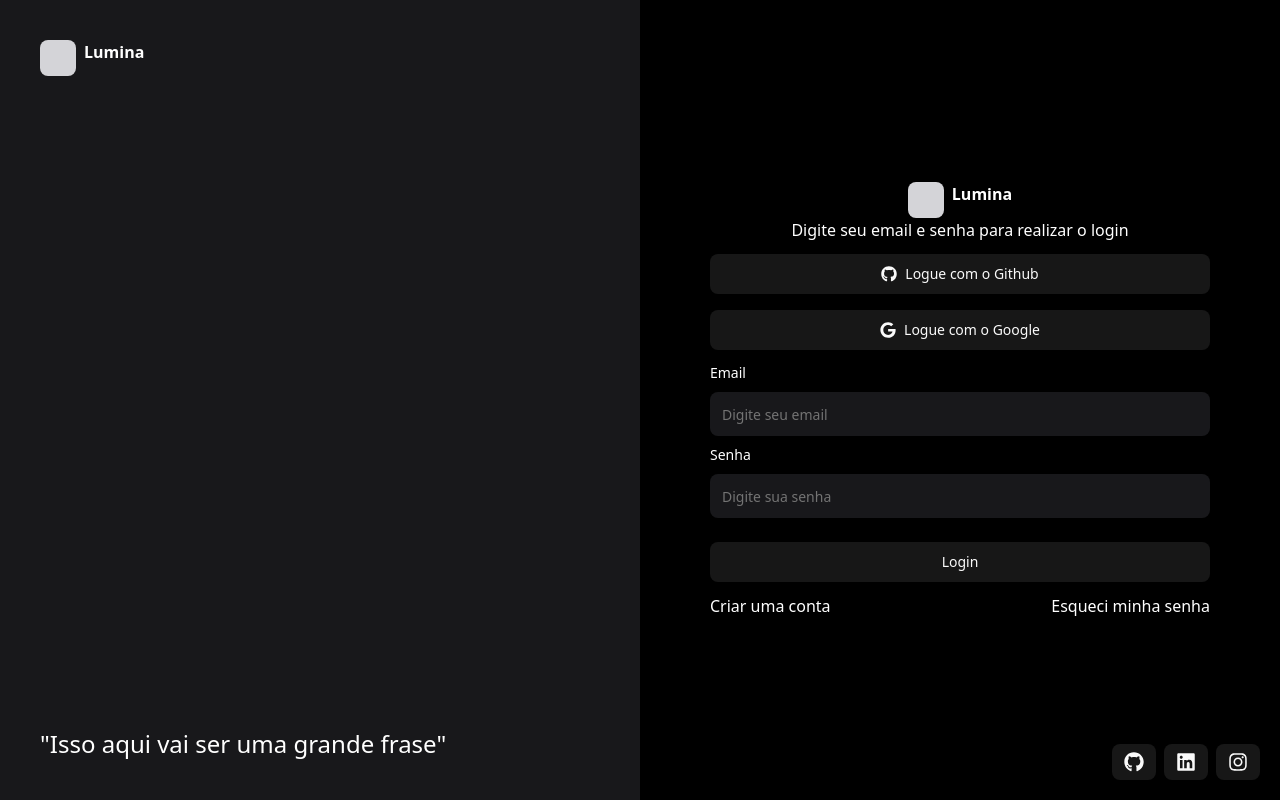
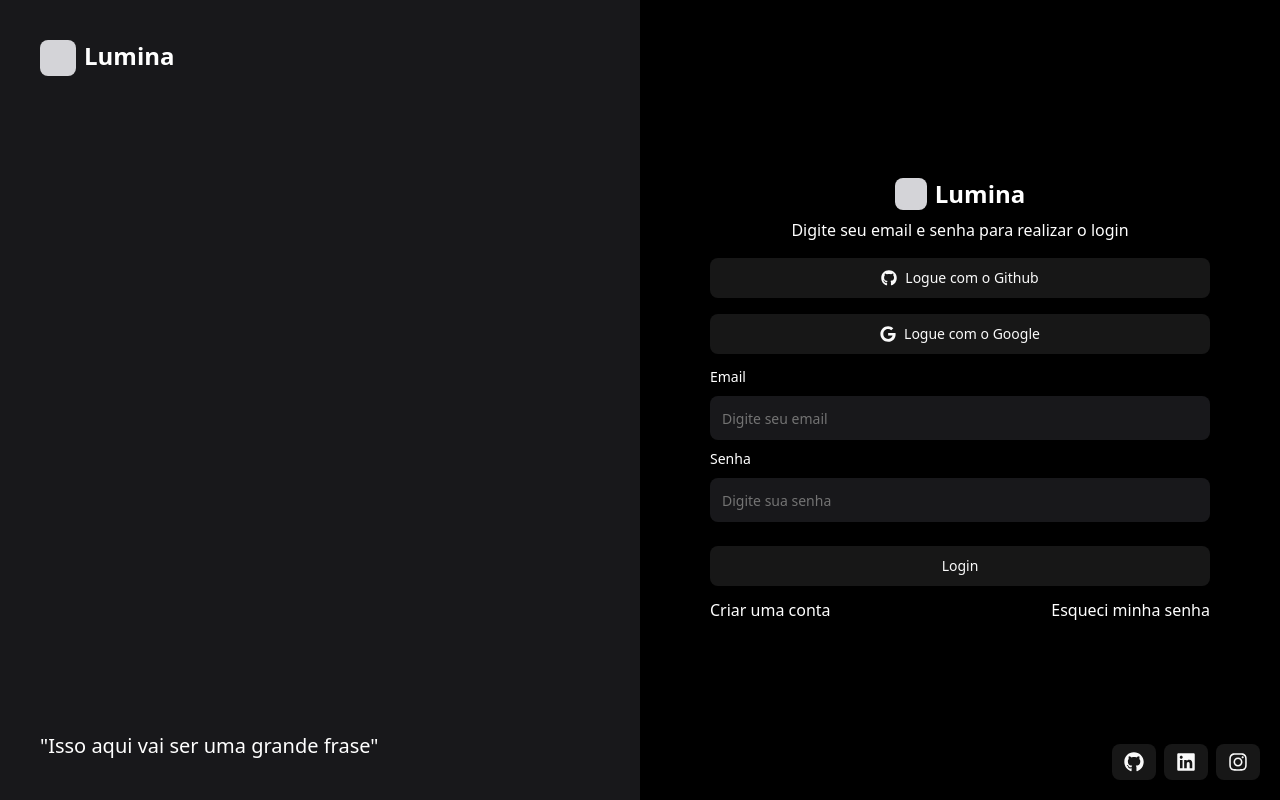
Before and after one commit to ItaloFL/lumina-web, a React (Vite) app: page / in a window 1280 px wide. Built offline with nearby package versions, Linux system fonts and the light colour scheme.

Commit message:
config :wrench: router with react-router-dom and page notfound

```diff
--- a/package.json
+++ b/package.json
@@ -19,6 +19,7 @@
     "react": "^19.2.0",
     "react-dom": "^19.2.0",
     "react-icons": "^5.5.0",
+    "react-router": "^7.10.0",
     "tailwind-merge": "^3.4.0",
     "tailwindcss": "^4.1.17"
   },
--- a/src/App.tsx
+++ b/src/App.tsx
@@ -1,7 +1,6 @@
-import { Login } from "./pages/login";
+import { RouterProvider } from "react-router";
+import { routes } from "./Router";
 
 export function App() {
-  return <div className="">
-    <Login />
-  </div>;
+  return <RouterProvider router={routes} />;
 }
--- /dev/null
+++ b/src/Router.tsx
@@ -0,0 +1,11 @@
+import { createBrowserRouter } from "react-router";
+import { Login } from "./pages/login";
+import { NotFound } from "./pages/404";
+
+export const routes = createBrowserRouter([
+  {
+    path: "/",
+    element: <Login />,
+    errorElement: <NotFound />,
+  },
+]);
--- /dev/null
+++ b/src/pages/404.tsx
@@ -0,0 +1,3 @@
+export function NotFound() {
+  return <div>Página não encontrado!</div>;
+}
--- a/src/pages/login.tsx
+++ b/src/pages/login.tsx
@@ -9,25 +9,27 @@ export function Login() {
       <div className="bg-[#18181B] flex flex-col justify-between p-10">
         <div className="flex gap-2">
           <span className="block size-9 bg-zinc-300 rounded-md"></span>
-          <p className="font-semibold">Lumina</p>
+          <p className="font-semibold text-2xl">Lumina</p>
         </div>
 
-        <span className="text-2xl">"Isso aqui vai ser uma grande frase"</span>
+        <span className="text-xl">"Isso aqui vai ser uma grande frase"</span>
       </div>
       <div className="bg-[#000000] flex flex-col items-center justify-center">
-        <div className="flex gap-2">
-          <span className="block size-9 bg-zinc-300 rounded-md"></span>
-          <p className="font-semibold">Lumina</p>
+        <div className="flex gap-2 items-center mb-2">
+          <span className="block size-8 bg-zinc-300 rounded-md"></span>
+          <p className="font-semibold text-2xl">Lumina</p>
         </div>
-        <span>Digite seu email e senha para realizar o login</span>
+        <span className="mb-1 ">
+          Digite seu email e senha para realizar o login
+        </span>
 
         <div className="flex flex-col gap-4 mt-3 w-[500px]">
-          <Button className="h-10">
+          <Button className="h-10 cursor-pointer">
             <FaGithub />
             Logue com o Github
           </Button>
 
-          <Button className="h-10">
+          <Button className="h-10 cursor-pointer">
             <FaGoogle />
             Logue com o Google
           </Button>
@@ -46,26 +48,30 @@ export function Login() {
             placeholder="Digite sua senha"
           />
 
-          <Button type="submit" className="mt-3 h-10">
+          <Button type="submit" className="mt-3 h-10 cursor-pointer">
             Login
           </Button>
           <div className="flex justify-between">
-            <a href="">Criar uma conta</a>
+            <a className="transition-colors cursor-pointer hover:text-[#e6e5e5] ">
+              Criar uma conta
+            </a>
 
-            <a href="">Esqueci minha senha</a>
+            <a className="transition-colors cursor-pointer hover:text-[#e6e5e5] ">
+              Esqueci minha senha
+            </a>
           </div>
         </form>
 
         <div className="absolute bottom-5 right-5 flex gap-2">
-          <Button>
+          <Button className="cursor-pointer">
             <FaGithub className="size-5" />
           </Button>
 
-          <Button>
+          <Button className="cursor-pointer">
             <FaLinkedin className="size-5" />
           </Button>
 
-          <Button>
+          <Button className="cursor-pointer">
             <FaInstagram className="size-5" />
           </Button>
         </div>
```
Also changed, not shown: 1 other file (tests, documents, lock files or other folders).
